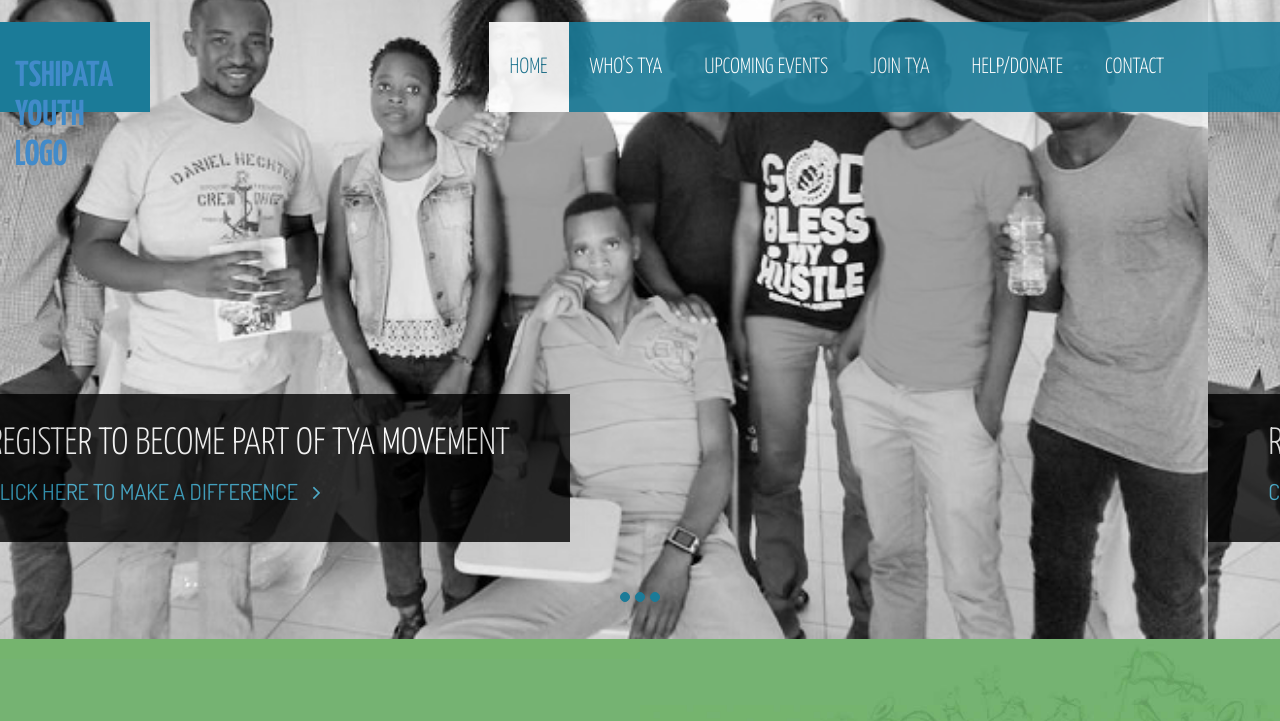
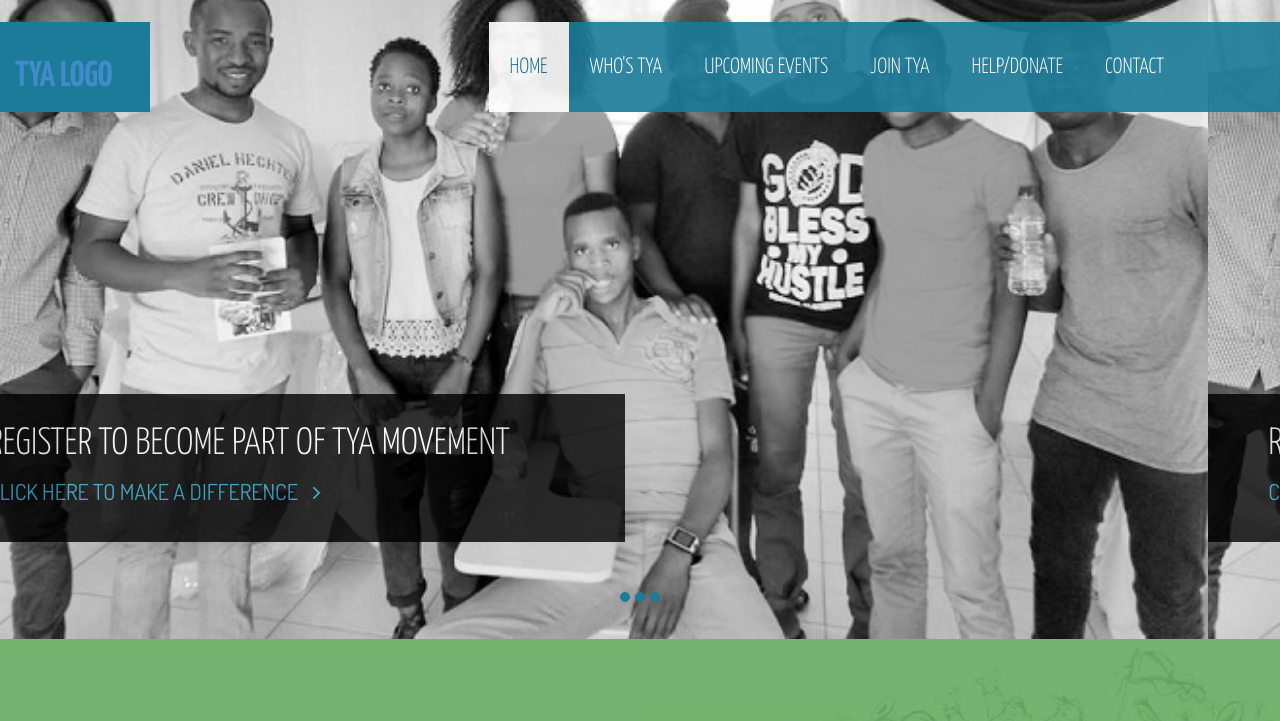
Before and after one commit to Rudzie09/TYA, a plain HTML site: page index.html in a window 1280 px wide. Shown: the part 54-775 px from the top of the page. Drawn offline with Linux system fonts and the light colour scheme; some packages are replaced by stand-ins of ours.

Commit message:
extra more

```diff
--- a/css/main.css
+++ b/css/main.css
@@ -197,6 +197,7 @@ h2 {
   text-transform: uppercase;
   color: #fff;
   text-align: left;
+  width:697px;
 }
 
 
--- a/index.html
+++ b/index.html
@@ -44,7 +44,7 @@
 		                    <span class="icon-bar"></span>
 		                </button>
 		                <div class="navbar-brand">
-                        <a href="#home"><h1><b>Tshipata Youth Logo</b></h1></a>
+                        <a href="#home"><h1><b>TYA Logo</b></h1></a>
 
 		                	<!--<img class="img-responsive" src="images/logo.png" alt="logo">-->
 		                </div>
```
